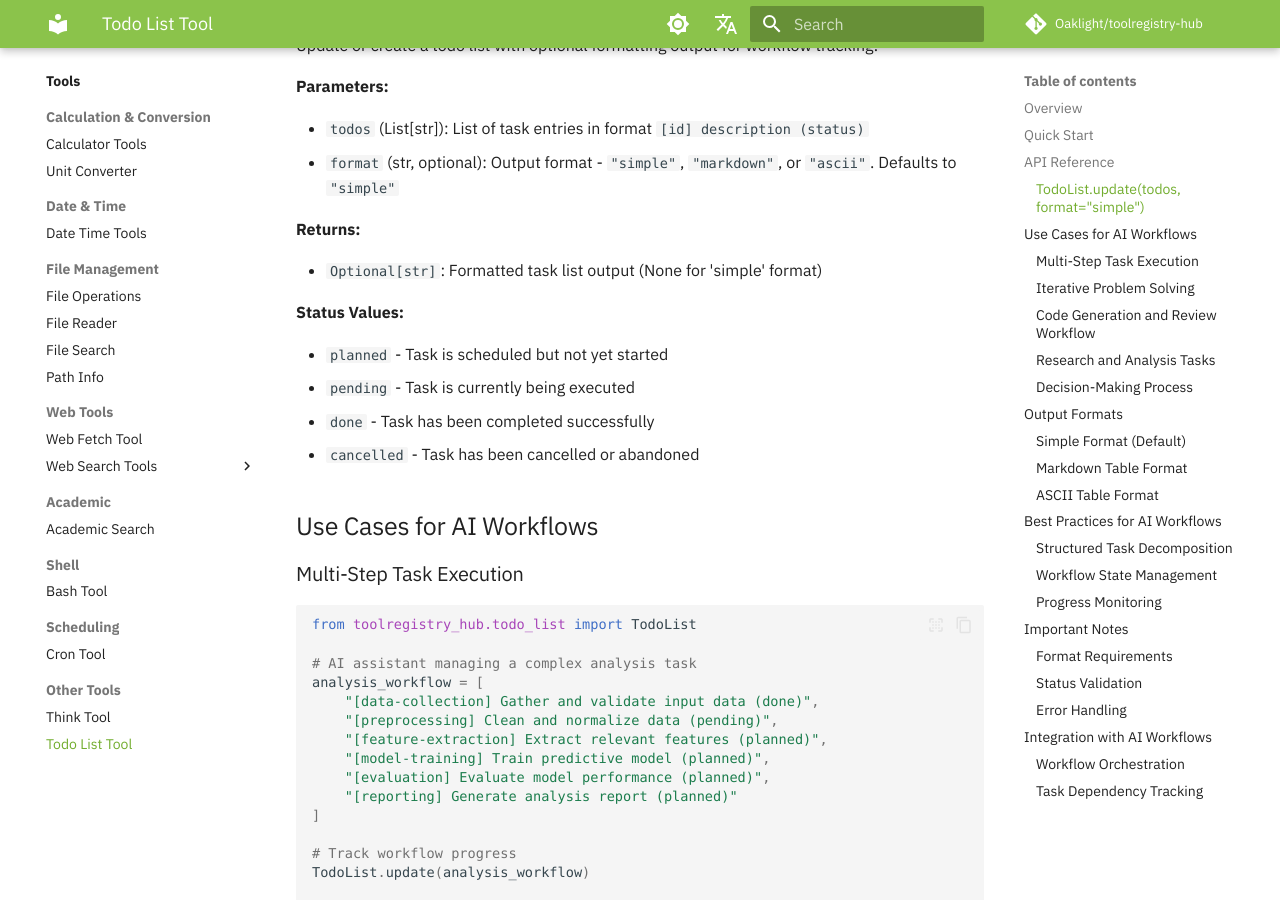
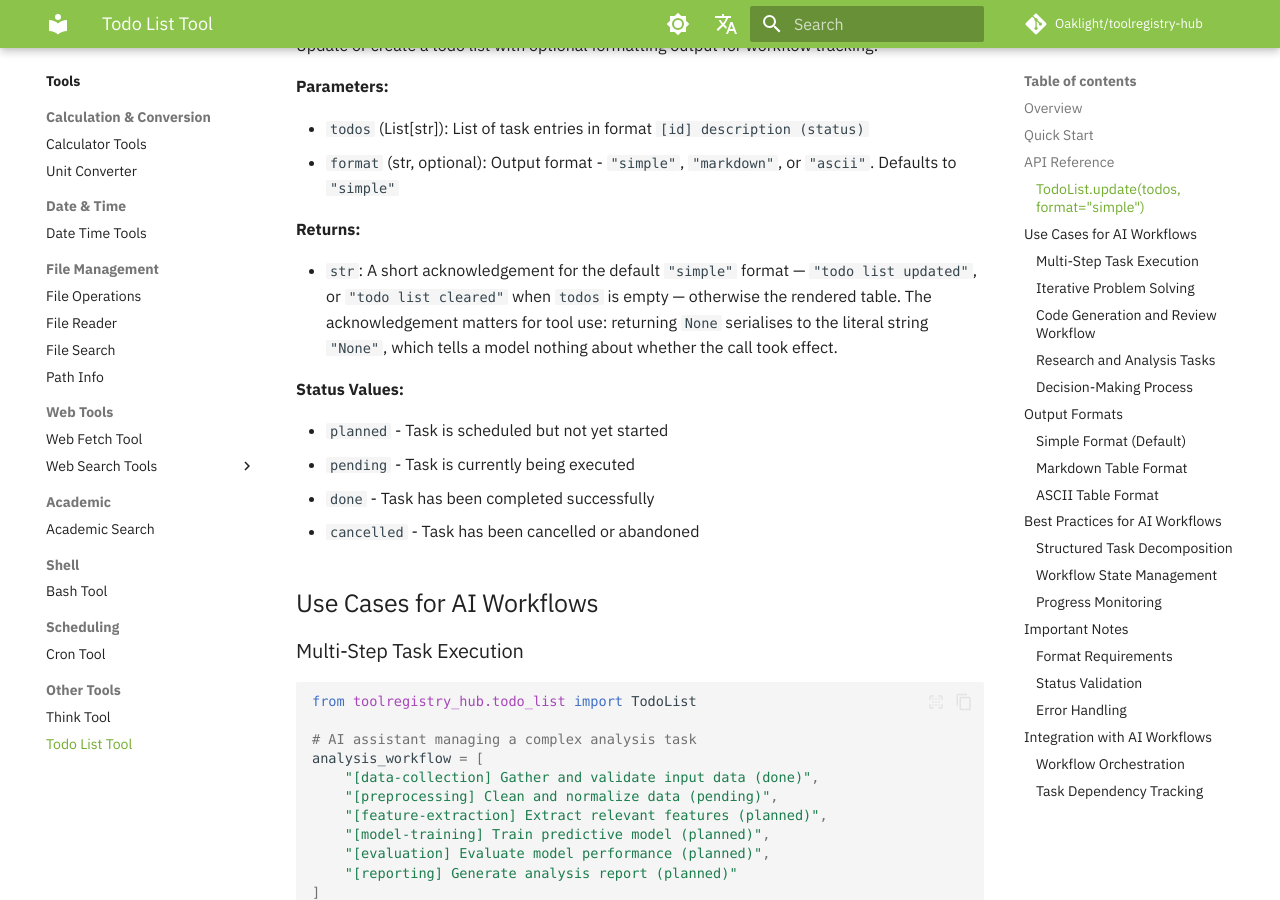
Before and after one commit to Oaklight/toolregistry-hub, an MkDocs documentation site: the page built from docs/tools/todo_list.md, in a window 1280 px wide and 900 px high, scrolled down 1335 px. Built offline with MkDocs 1.6.1 and Material for MkDocs 9.7.7, drawn with Linux system fonts in a browser that asks for light colours; some web fonts are replaced; comment, search, counter and statistics services are not loaded.

Commit message:
docs(todo-list): the simple format returns an acknowledgement
Record #212: todolist-update no longer returns None on its default path,
and the API reference now documents the acknowledgement.

```diff
--- a/docs/tools/todo_list.md
+++ b/docs/tools/todo_list.md
@@ -60,7 +60,7 @@ Update or create a todo list with optional formatting output for workflow tracki
 
 **Returns:**
 
-- `Optional[str]`: Formatted task list output (None for 'simple' format)
+- `str`: A short acknowledgement for the default `"simple"` format — `"todo list updated"`, or `"todo list cleared"` when `todos` is empty — otherwise the rendered table. The acknowledgement matters for tool use: returning `None` serialises to the literal string `"None"`, which tells a model nothing about whether the call took effect.
 
 **Status Values:**
 
```
Also changed, not shown: docs/changelog.md (+1 -0 lines).
